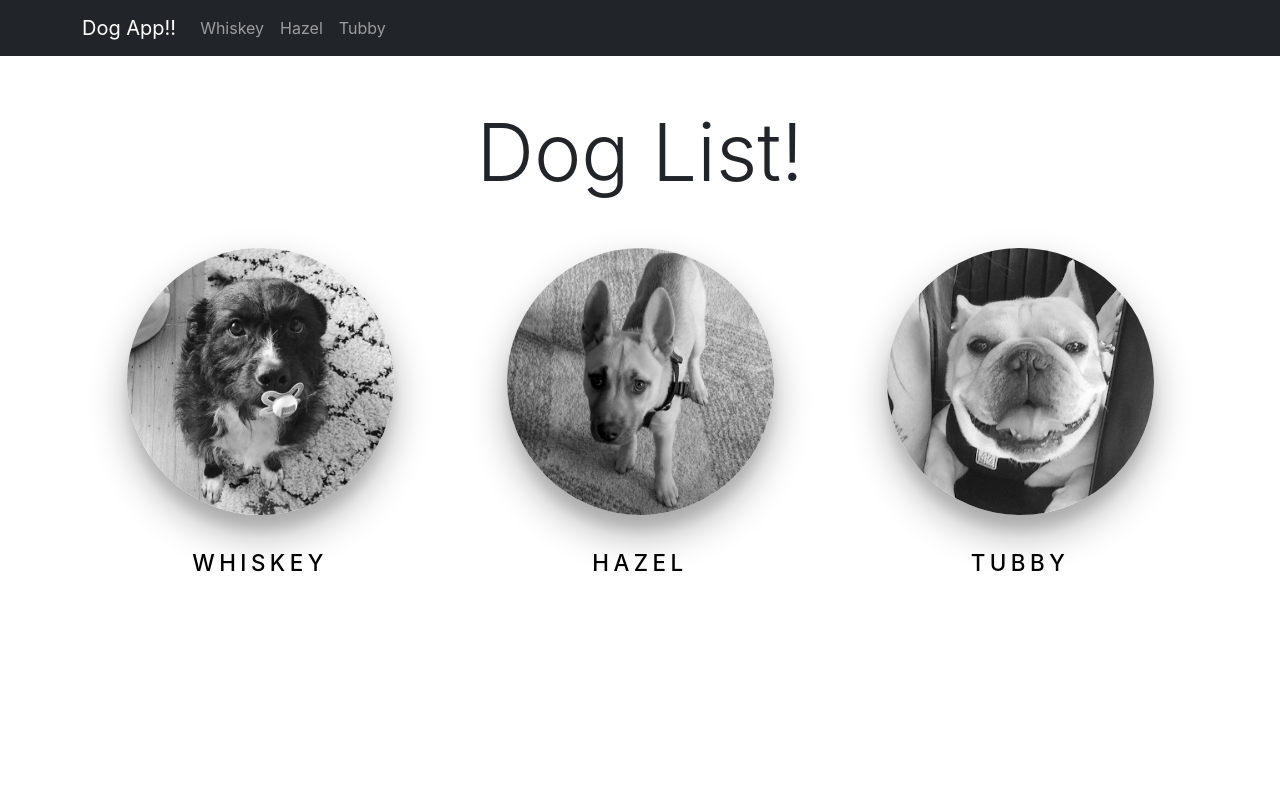
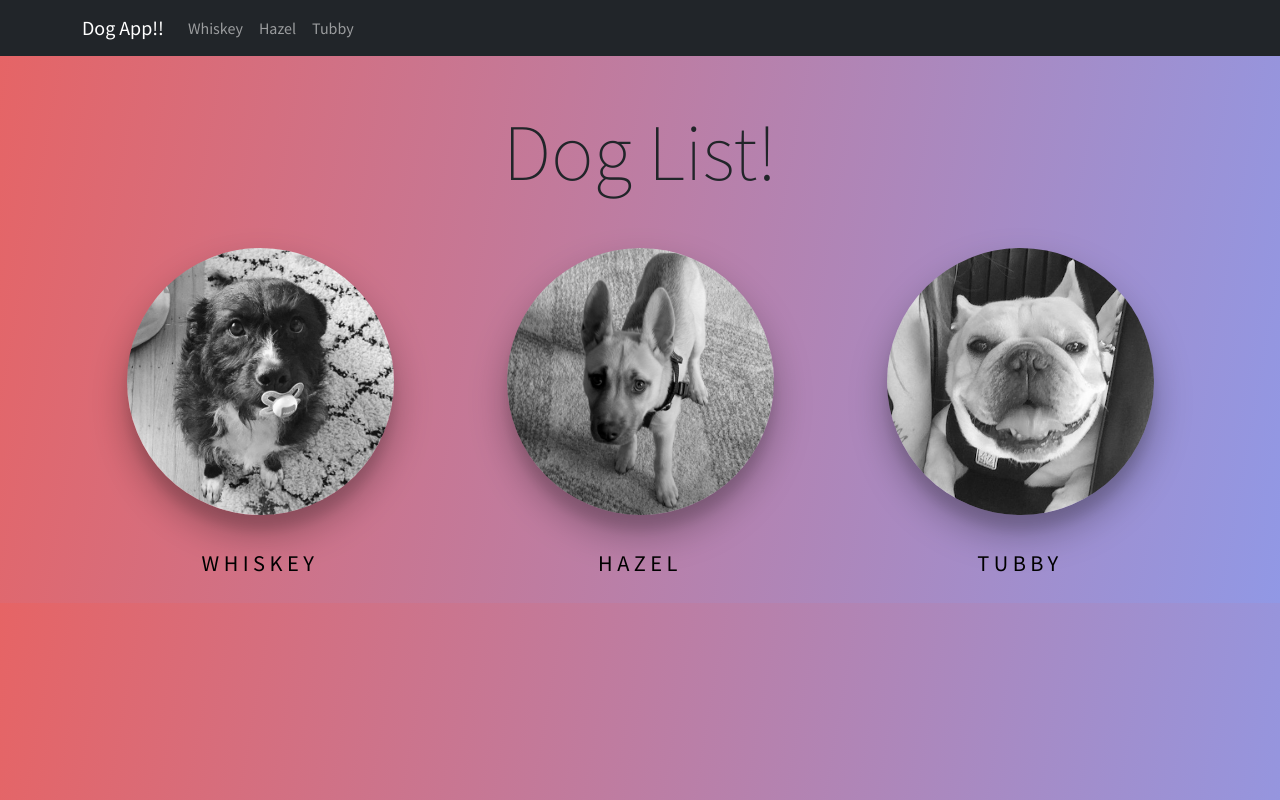
Before and after one commit to criscros-garcia/react-router-dog-app, a React (Create React App) app: page /dogs in a window 1280 px wide. Built offline with nearby package versions, Linux system fonts and the light colour scheme.

Commit message:
Set font-family to Source Sans Pro

```diff
--- a/src/App.css
+++ b/src/App.css
@@ -1,5 +1,6 @@
 .App {
   text-align: center;
+  font-size: calc(10px + 2vmin);
 }
 
 .App-logo {
--- a/src/App.js
+++ b/src/App.js
@@ -4,7 +4,7 @@ import Mynavbar from './Mynavbar';
 import whiskey from './images/whiskey.jpg';
 import hazel from './images/hazel.jpg';
 import tubby from './images/tubby.jpg';
-
+import './App.css';
 class App extends Component{
 
   static defaultProps = {
--- a/src/index.css
+++ b/src/index.css
@@ -1,10 +1,11 @@
+@import url("https://fonts.googleapis.com/css?family=Source+Sans+Pro:200,400");
+
 body {
   margin: 0;
-  font-family: -apple-system, BlinkMacSystemFont, 'Segoe UI', 'Roboto', 'Oxygen',
-    'Ubuntu', 'Cantarell', 'Fira Sans', 'Droid Sans', 'Helvetica Neue',
-    sans-serif;
+  font-family: "Source Sans Pro";
   -webkit-font-smoothing: antialiased;
   -moz-osx-font-smoothing: grayscale;
+  background: linear-gradient(100deg, #e66465, #9198e5);
 }
 
 code {
```
